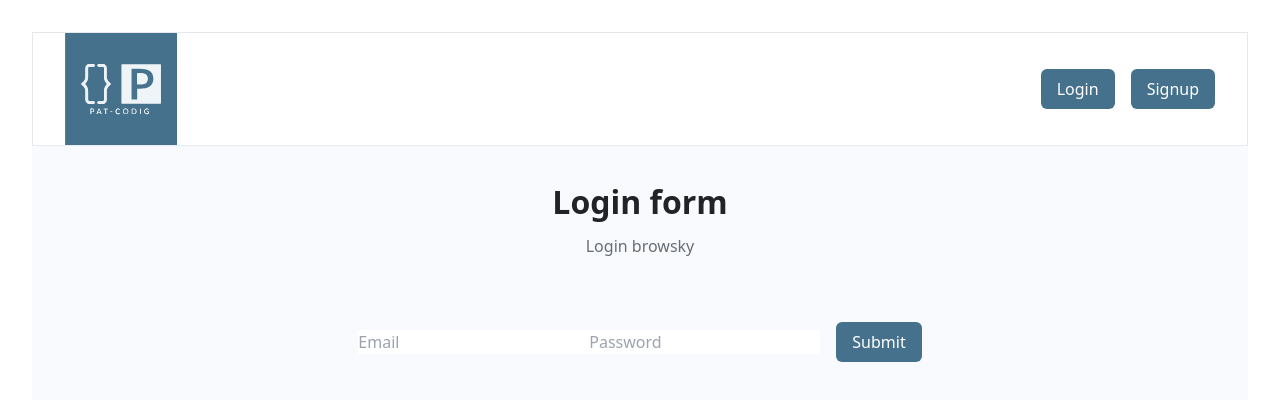
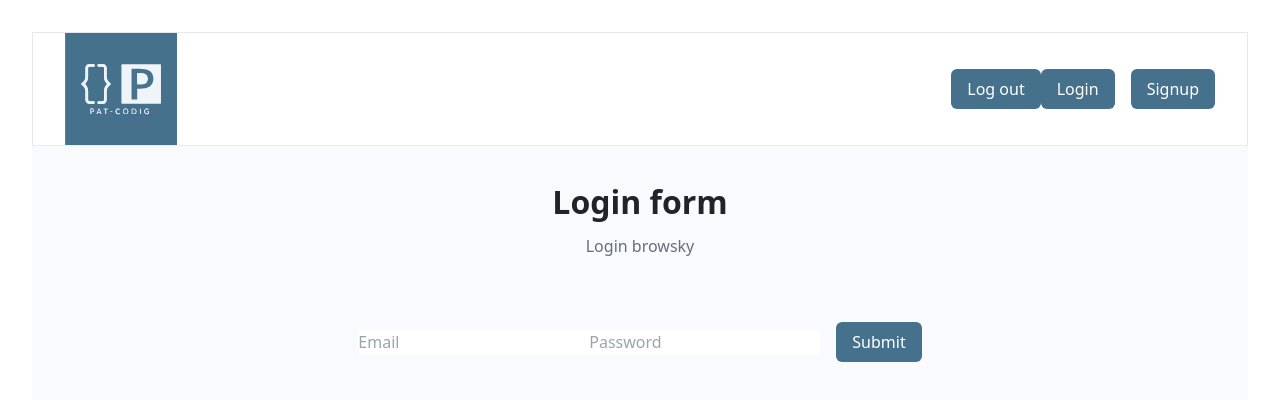
Before and after one commit to Lorn888/Gym-s-network, a React (Vite) app in the folder gym-spot/: page /login in a window 1280 px wide. Shown: the top 400 px of the page. Built offline with nearby package versions, Linux system fonts and the light colour scheme.

Commit message:
Removing user from sotrage

```diff
--- a/gym-spot/src/components/Navbar.jsx
+++ b/gym-spot/src/components/Navbar.jsx
@@ -1,14 +1,29 @@
 import React from "react";
 import { logo } from "../assets";
 import { BrowserRouter, Link, Route, Routes } from "react-router-dom";
+import { useLogout } from "../hooks/useLogout";
 
 const Navbar = () => {
+  const { logout } = useLogout();
+
+  const handleClick = () => {
+    logout();
+  };
+
   return (
     <header className="w-full flex justify-between items-center bg-[white] sm:px-8 px-4 border margin border-b-[#e6ebf4]">
       <Link to="/">
         <img src={logo} alt="logo" className="w-28 object-contain " />
       </Link>
       <div style={{ display: "flex" }}>
+      <div>
+        <button
+          className="font-inter font-medium bg-[#45718C] text-white px-4 py-2 rounded-md"
+          onClick={handleClick}
+        >
+          Log out
+        </button>
+      </div>
         <Link
           to="/login"
           className="font-inter font-medium bg-[#45718C] text-white px-4 py-2 rounded-md"
--- /dev/null
+++ b/gym-spot/src/hooks/useLogout.js
@@ -0,0 +1,15 @@
+import { useAuthContext } from "./useAuthContext";
+
+export const useLogout = () => {
+  const { dispatch } = useAuthContext();
+
+  const logout = () => {
+    //remove user from storage
+    localStorage.removeItem("user");
+
+    //dispatch logout action
+    dispatch({ type: "LOGOUT" });
+  };
+
+  return { logout };
+};
```
